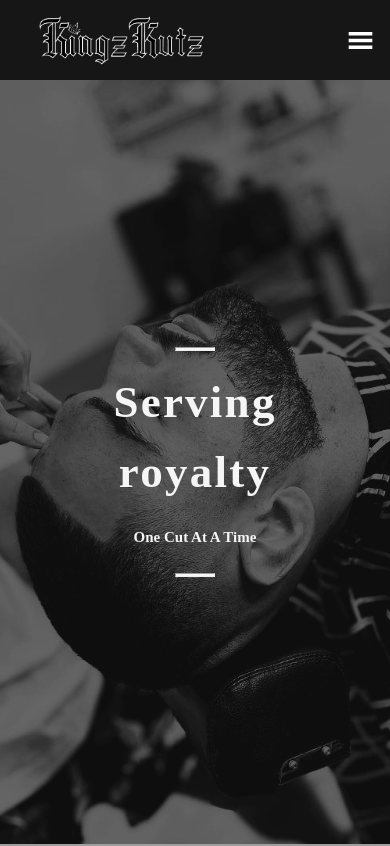
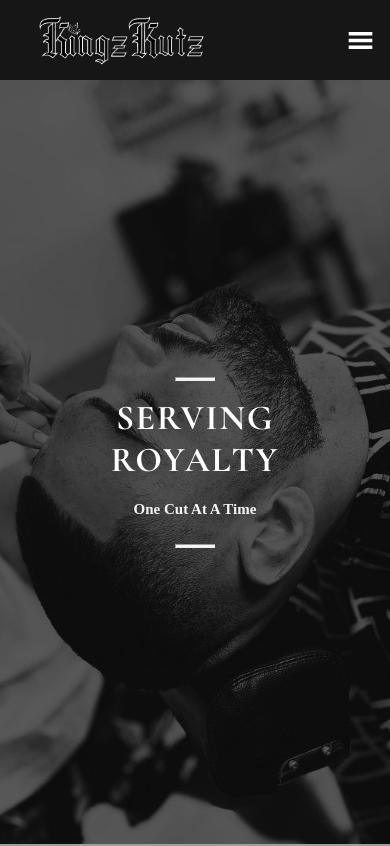
Before and after one commit to JuanTwo779/kingz-kutz-v2, a React (Create React App) app: page / in a window 390 px wide. Shown: the top 846 px of the page. Built offline with nearby package versions, Linux system fonts and the light colour scheme; grey boxes are pictures that could not be loaded; a web font is replaced by a local one.

Commit message:
Hero CSS changes: font, sizing, colour

```diff
--- a/src/App.css
+++ b/src/App.css
@@ -25,7 +25,7 @@
   background-position: center top 80px;
   padding-top: 80px;
   height: 100vh;
-  box-shadow: inset 0 0 0 1000px rgba(0, 0, 0, 0.2);
+  box-shadow: inset 0 0 0 1000px rgba(0, 0, 0, 0.3);
 
 }
 
--- a/src/container/Hero/Hero.css
+++ b/src/container/Hero/Hero.css
@@ -1,5 +1,3 @@
-
-
 .app__hero-info {
      display: flex;
      flex-direction: column;
@@ -14,26 +12,28 @@
 }
 
 .app__hero-h1 {
-     /* font-family: var(--font-base); */
-     color: var(--color-whitesmoke);
-     font-weight: bold;
+     font-family: var(--font-eight);
+     color: var(--color-white);
+     font-weight: 700;
      letter-spacing: 0.05em;
-     /* text-transform: uppercase; */
      font-size: 4rem;
      margin-left: 20rem;
      margin-right: 20rem;
+     text-transform: uppercase;
  }
 
  .app__hero-h2 {
      font-family: var(--font-base);
      color: var(--color-whitesmoke);
-     font-weight: bold;
+     /* font-weight: bold; */
+     font-weight: 700;
      text-transform: capitalize;
      font-size: 2rem;
-     line-height: 83.2px;
-     margin-top: -20px;
-     margin-left: 20rem;
-     margin-right: 20rem;
+     /* line-height: 83.2px; */
+     margin: 20px 5rem;
+     margin-top: 20px;
+     margin-left: 10rem;
+     margin-right: 10rem;
  }
 
 .app__hero-img img{
@@ -88,14 +88,12 @@
 
 @media screen and (max-width: 650px) {
      .app__hero-h1{
-          font-size: 30px;
-          line-height: 25px;
+          font-size: 45px;
           margin-bottom: 10px;
      }
 
      .app__hero-h2{
-          font-size: 15px;
-          line-height: 20px;
+          font-size: 20px;
           margin: 10px;
      }
 
@@ -104,7 +102,6 @@
      }
 
      .style-eight {
-          /* margin-top: 1rem; */
           width: 90%;
      }
 
@@ -117,8 +114,12 @@
 @media screen and (max-width: 450px) {
 
      .app__hero-h1 {
-          font-size: 45px;
-          line-height: 70px;
+          font-size: 35px;
+     }
+
+     .app__hero-h2{
+          font-size: 15px;
+          margin: 10px;
      }
 
      .app__hero-img img{
--- a/src/index.css
+++ b/src/index.css
@@ -3,7 +3,9 @@
 @import url('https://fonts.googleapis.com/css2?family=Dancing+Script&family=Roboto&family=Rouge+Script&display=swap');
 @import url('https://fonts.googleapis.com/css2?family=Dancing+Script&family=Great+Vibes&family=Roboto&family=Rouge+Script&display=swap');
 @import url('https://fonts.googleapis.com/css2?family=Playfair+Display:ital,wght@0,400..900;1,400..900&display=swap');
-
+@import url('https://fonts.googleapis.com/css2?family=Spectral:ital,wght@0,200;0,300;0,400;0,500;0,600;0,700;0,800;1,200;1,300;1,400;1,500;1,600;1,700;1,800&display=swap');
+@import url('https://fonts.googleapis.com/css2?family=Cormorant+Garamond:ital,wght@0,300;0,400;0,500;0,600;0,700;1,300;1,400;1,500;1,600;1,700&family=Karla:ital,wght@0,200..800;1,200..800&family=Spectral:ital,wght@0,200;0,300;0,400;0,500;0,600;0,700;0,800;1,200;1,300;1,400;1,500;1,600;1,700;1,800&display=swap');
+@import url('https://fonts.googleapis.com/css2?family=Montserrat:ital,wght@0,100..900;1,100..900&display=swap');
 
 :root {
   --font-base: 'Cormorant Upright', serif;
@@ -12,6 +14,8 @@
   --font-four: 'Dancing Script', sans-serif;
   --font-five: 'Great Vibes', sans-serif;
   --font-six: 'Playfair Display', serif;
+  --font-seven: 'Spectral', sans-serif;
+  --font-eight: 'Cormorant Garamond', serif;
 
   --color-black: #171616;
   --color-crimson: #F5EFDB;
```
